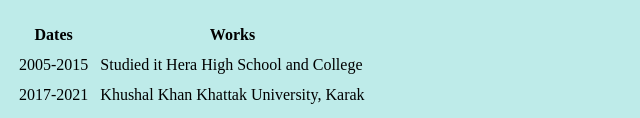
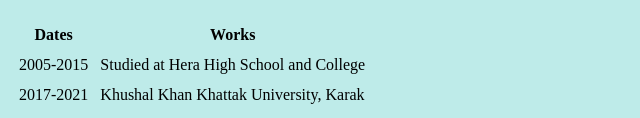
Before and after one commit to XeeshanAhmad/cv, a plain HTML site: page index.html in a window 1280 px wide. Shown: the part 682-800 px from the top of the page, 0-640 px from the left. Drawn offline with Linux system fonts and the light colour scheme.

Commit message:
Update index.html

```diff
--- a/index.html
+++ b/index.html
@@ -37,7 +37,7 @@
     <tbody>
       <tr>
         <td>2005-2015</td>
-        <td>Studied it Hera High School and College</td>
+        <td>Studied at Hera High School and College</td>
       <tr>
         <td>2017-2021</td>
         <td>Khushal Khan Khattak University, Karak</td>
```
